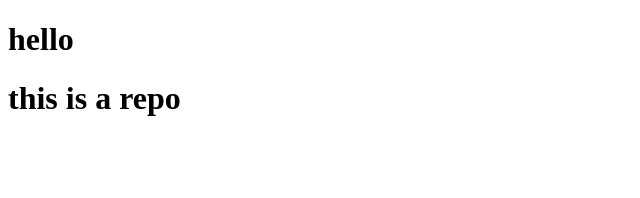
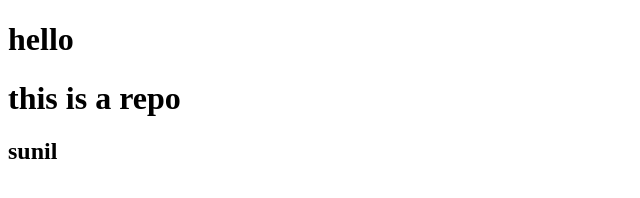
Before and after one commit to rathodsunil17883-dev/MYREPO, a plain HTML site: page index.html in a window 1280 px wide. Shown: the full height of the page, 0-640 px from the left. Drawn offline with Linux system fonts and the light colour scheme.

Commit message:
this is v3

```diff
--- a/index.html
+++ b/index.html
@@ -8,6 +8,8 @@
 <body>
     <h1>hello</h1>
     <h1> this is a  repo </h1>
+    <h2>sunil
 
+    </h2>
 </body>
 </html>
```
